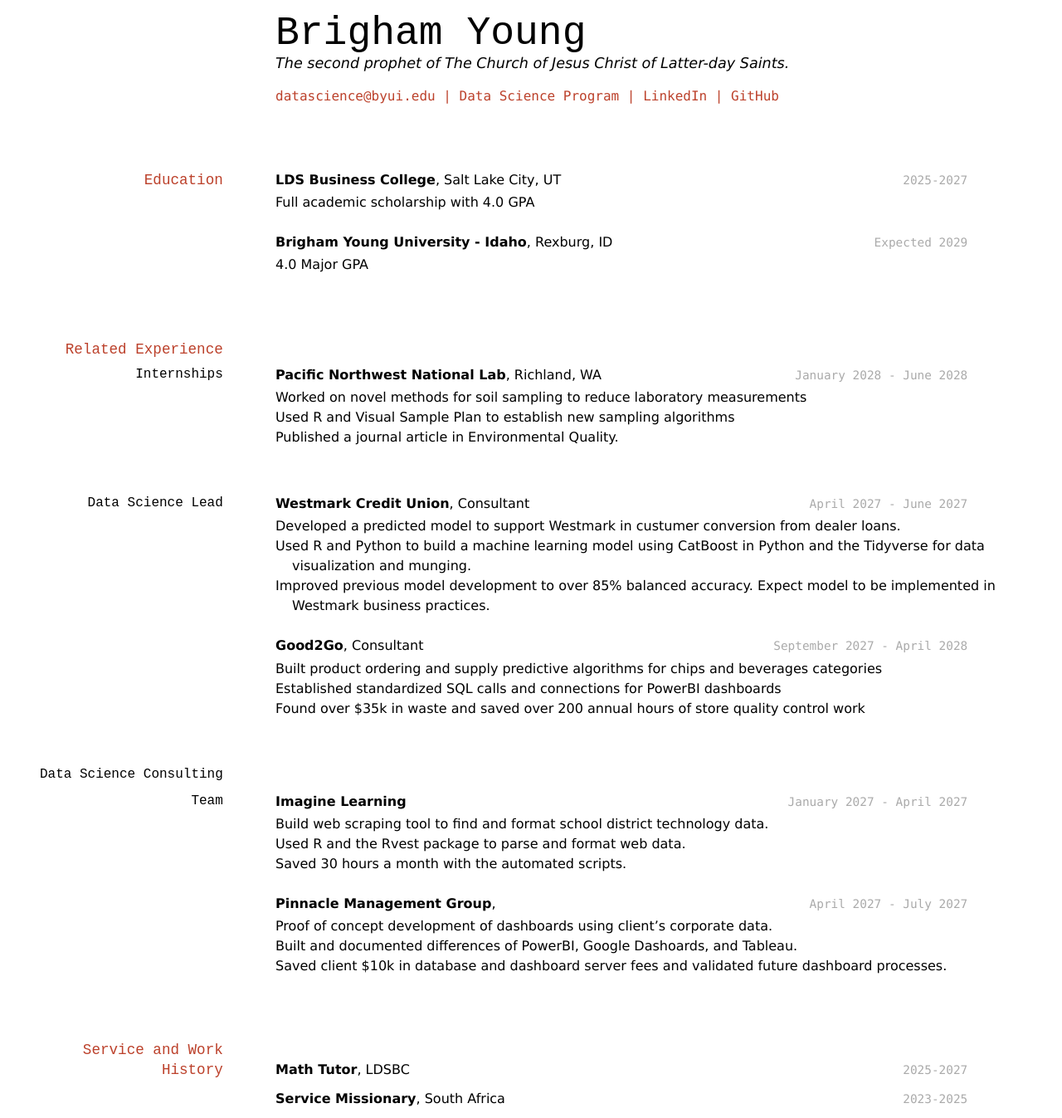
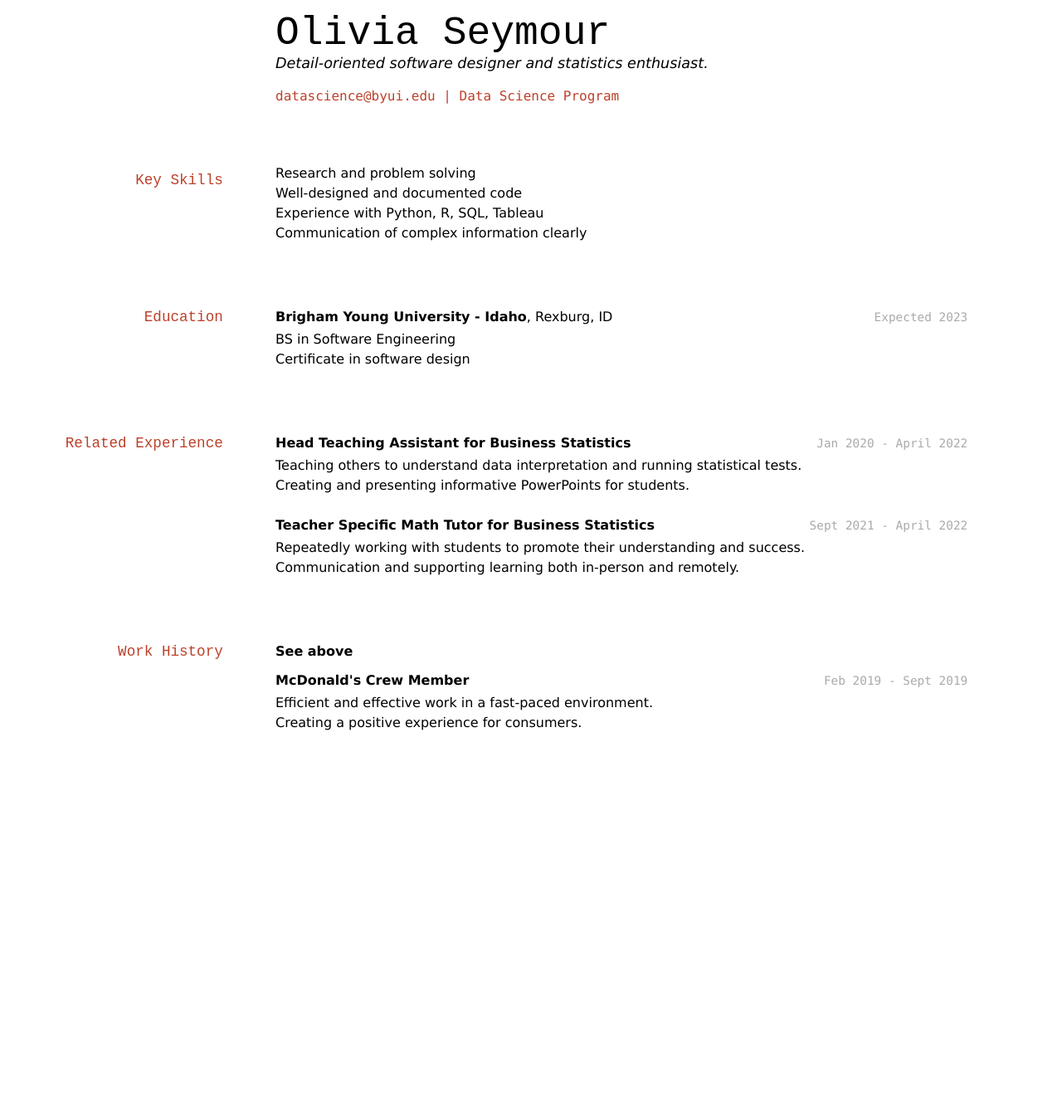
Before and after one commit to byuids-resumes/seymour-resume, a Jekyll site: the page built from docs/index.md, in a window 1280 px wide. Shown: the whole page at 83% size. Built offline with Jekyll 4.4.1, drawn with Linux system fonts in a browser that asks for light colours; after the commit the page ends 907 px from its top, so only the background shows below that.

Commit message:
Update index.md

```diff
--- a/docs/index.md
+++ b/docs/index.md
@@ -1,87 +1,59 @@
 ---
 layout: cv
-title: Brigham Young's Resume
+title: Olivia Seymour's Resume
 ---
-# Brigham Young
-The second prophet of The Church of Jesus Christ of Latter-day Saints.
+# Olivia Seymour
+Detail-oriented software designer and statistics enthusiast.
 
 <div id="webaddress">
 <a href="datascience@byui.edu">datascience@byui.edu</a>
 | <a href="https://byuidatascience.github.io/development.html">Data Science Program</a>
-| <a href="https://www.linkedin.com/groups/13537407/">LinkedIn</a>
-| <a href="https://github.com/byuids-resumes">GitHub</a>
 </div>
 
 <!-- https://www.monique.tech/the-art-of-markdown -->
 
+## Key Skills
+- Research and problem solving
+- Well-designed and documented code
+- Experience with Python, R, SQL, Tableau
+- Communication of complex information clearly
+
+
 ## Education
 
-`2025-2027`
-__LDS Business College__, Salt Lake City, UT
-
-- Full academic scholarship with 4.0 GPA
-
-`Expected 2029`
+`Expected 2023`
 __Brigham Young University - Idaho__, Rexburg, ID
 
-- 4.0 Major GPA
+- BS in Software Engineering
+- Certificate in software design
 
 
 ## Related Experience
 
-### Internships
+`Jan 2020 - April 2022` __Head Teaching Assistant for Business Statistics__
 
-`January 2028 - June 2028`
-__Pacific Northwest National Lab__, Richland, WA
+- Teaching others to understand data interpretation and running statistical tests.
+- Creating and presenting informative PowerPoints for students.
 
-- Worked on novel methods for soil sampling to reduce laboratory measurements
-- Used R and Visual Sample Plan to establish new sampling algorithms
-- Published a journal article in Environmental Quality.
+`Sept 2021 - April 2022` __Teacher Specific Math Tutor for Business Statistics__
 
-### Data Science Lead
-
-`April 2027 - June 2027`
-__Westmark Credit Union__, Consultant
-
-- Developed a predicted model to support Westmark in custumer conversion from dealer loans.
-- Used R and Python to build a machine learning model using CatBoost in Python and the Tidyverse for data visualization and munging.
-- Improved previous model development to over 85% balanced accuracy. Expect model to be implemented in Westmark business practices.
-
-`September 2027 - April 2028`
-__Good2Go__, Consultant
-
-- Built product ordering and supply predictive algorithms for chips and beverages categories
-- Established standardized SQL calls and connections for PowerBI dashboards
-- Found over $35k in waste and saved over 200 annual hours of store quality control work
-
-### Data Science Consulting Team
-
-`January 2027 - April 2027`
-__Imagine Learning__
-
-- Build web scraping tool to find and format school district technology data.
-- Used R and the Rvest package to parse and format web data.
-- Saved 30 hours a month with the automated scripts.
-
-`April 2027 - July 2027`
-__Pinnacle Management Group__,
-
-- Proof of concept development of dashboards using client's corporate data.
-- Built and documented differences of PowerBI, Google Dashoards, and Tableau.
-- Saved client $10k in database and dashboard server fees and validated future dashboard processes.
+- Repeatedly working with students to promote their understanding and success.
+- Communication and supporting learning both in-person and remotely.
 
 
-## Service and Work History
+## Work History
 
-`2025-2027`
-__Math Tutor__, LDSBC
+__See above__
+
+`Feb 2019 - Sept 2019` __McDonald\'s Crew Member__
+
+- Efficient and effective work in a fast-paced environment.
+- Creating a positive experience for consumers.
 
 
-`2023-2025`
-__Service Missionary__, South Africa
 
 
 
 <!-- ### Footer
 
-Last updated: May 2013 -->
+Last updated: April 2022 -->
```
